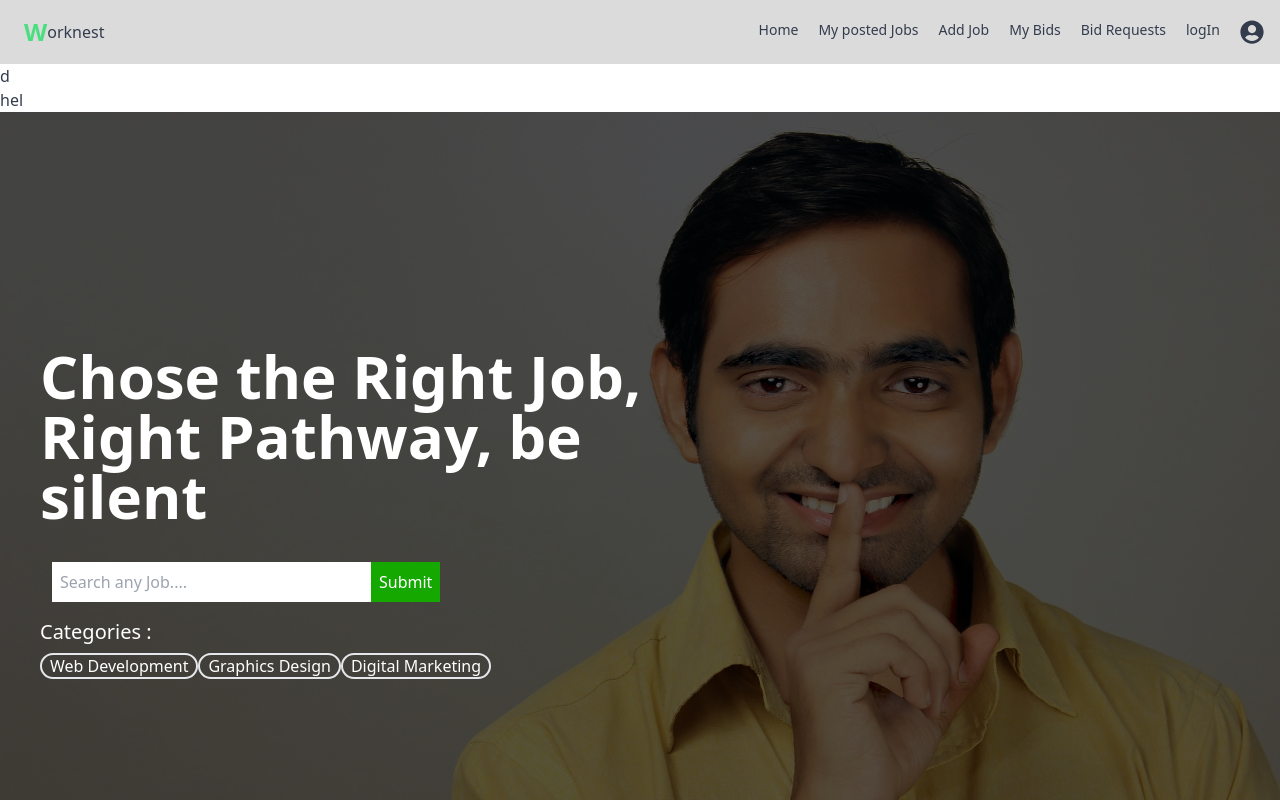
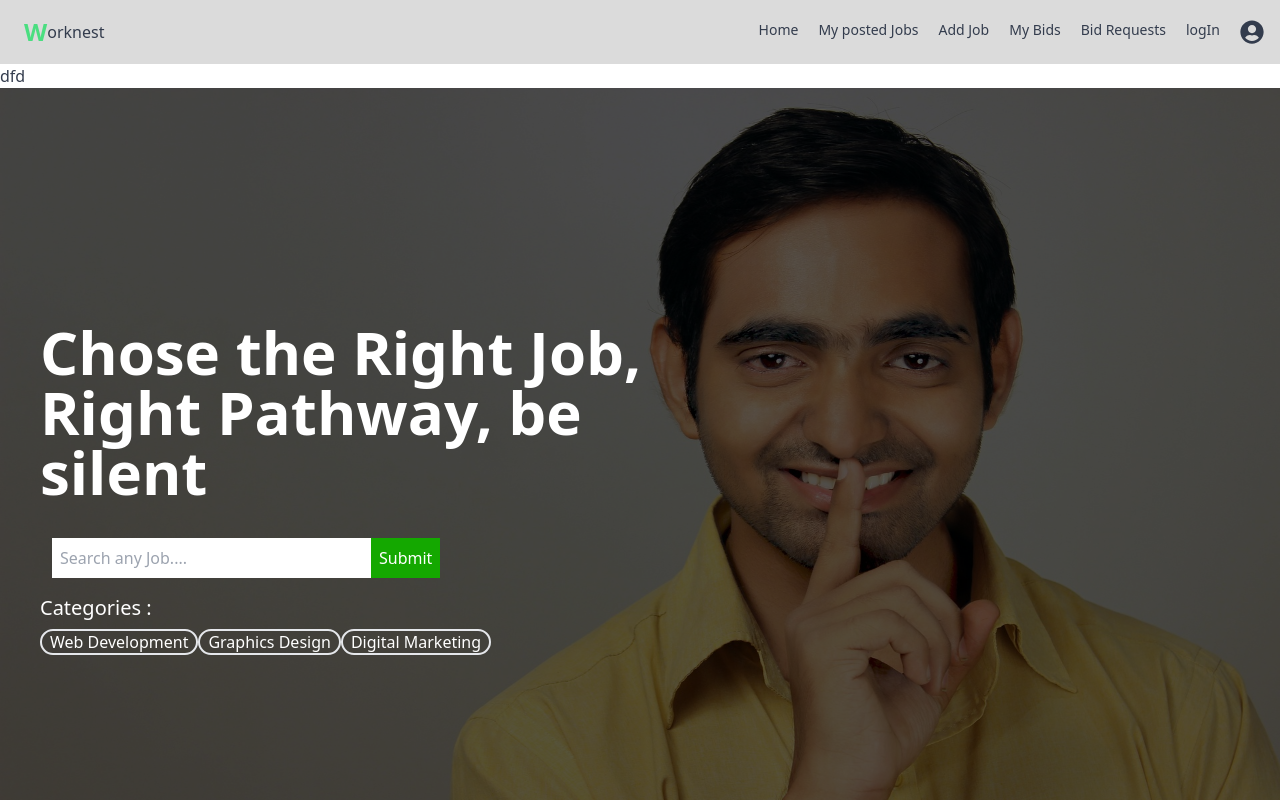
Before and after one commit to shaonbishwas/Online-Marketplace, a React (Vite) app: page / in a window 1280 px wide. Shown: the top 800 px of the page. Built offline with nearby package versions, Linux system fonts and the light colour scheme; no server answers.

Commit message:
api setup and data loading from mongodb

```diff
--- a/src/Pages/Home.jsx
+++ b/src/Pages/Home.jsx
@@ -19,8 +19,7 @@ const Home = () => {
   }, [category]);
   return (
     <div>
-      <div>d</div>
-      <h1>hel</h1>
+      <h1>dfd</h1>
       <div className="relative  h-screen ">
         <img src={banner} alt="" className="h-full w-full" />
         <div className="absolute top-0 bg-[#000000a8] text-white h-full w-full ">
```
